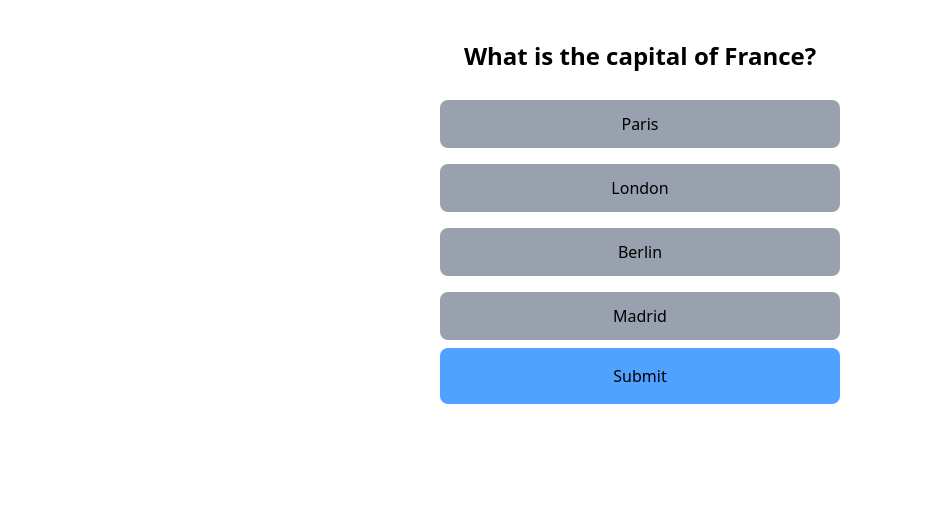
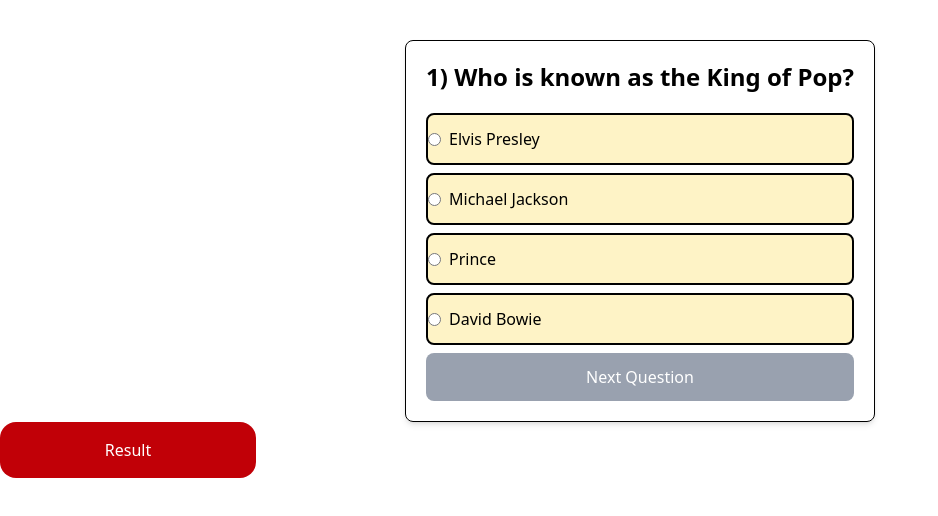
Before and after one commit to sunilsd7/Quiz-App, a React (Vite) app: page /quiz in a window 1280 px wide. Shown: the top 516 px of the page, without its empty margins (0-938 px from the left). Built offline with nearby package versions, Linux system fonts and the light colour scheme.

Commit message:
Answer check updated

```diff
--- a/src/components/Question.jsx
+++ b/src/components/Question.jsx
@@ -1,20 +1,45 @@
-import React from "react";
+import React, { useState } from "react";
 
-function Question({ question, onAnswer }) {
+function Question({ question, onAnswer,Sn }) {
+  const [selectedOption, setSelectedOption] = useState(null);
+
+  const handleSubmit = (e) => {
+    e.preventDefault();
+    if (selectedOption !== null) {
+      onAnswer(selectedOption);
+      setSelectedOption(null);
+    }
+  };
+
   return (
-    <div className="text-center">
-      <h2 className="text-2xl font-bold">{question.question}</h2>
-      <div className="flex flex-col mt-5">
+    <div className="text-center p-5 border rounded-lg shadow-md max-w-lg mx-auto">
+      <h2 className="text-2xl font-bold">{Sn}) {question.question}</h2>
+
+      <form onSubmit={handleSubmit} className="mt-5">
         {question.options.map((option, index) => (
-          <button
-            key={index}
-            className="  px-6 py-3 my-2 bg-gray-400 rounded-lg hover:bg-green-500 "
-            onClick={() => onAnswer(option)}
-          >
-            {option }
-          </button>
+          <div key={index} className="mb-2 bg-amber-100 border-2 rounded-lg py-3 hover:bg-gray-300">
+            <label className="flex items-center space-x-2 cursor-pointer">
+              <input
+                type="radio"
+                name="answer"
+                value={option}
+                checked={selectedOption === option}
+                onChange={() => setSelectedOption(option)}
+                className="mr-2 text-2xl"
+              />
+              {option}
+            </label>
+          </div>
         ))}
-      </div>
+
+        <button
+          type="submit"
+          disabled={selectedOption === null}
+          className="bg-blue-500 w-full py-3 text-white rounded-lg disabled:bg-gray-400"
+        >
+          Next Question
+        </button>
+      </form>
     </div>
   );
 }
--- a/src/components/Quiz.jsx
+++ b/src/components/Quiz.jsx
@@ -3,58 +3,67 @@
 import Question from "./Question";
 import Result from "./Result";
 
+const shuffleArray = (array) => {
+
+    for (let i = array.length - 1; i > 0; i--) {
+      const j = Math.floor(Math.random() * (i + 1));
+      [array[i], array[j]] = [array[j], array[i]];
+    }
+    return array;
+
+};
 
 function Quiz() {
   const [currentQuestionIndex, setCurrentQuestionIndex] = useState(0);
   const [score, setScore] = useState(0);
   const [gameOver, setGameOver] = useState(false);
-    const [setsubmit]=useState(true);
+  const [userResponses, setUserResponses] = useState([]);
+
+  const shuffledQuestions = shuffleArray([...questions]);
 
   const handleAnswer = (selectedOption) => {
-      if (selectedOption === questions[currentQuestionIndex].answer) {
-        setScore(score + 1);
-      }else(
-        setScore(score -0.5)
-      )
+    const currentQuestion = shuffledQuestions[currentQuestionIndex];
+    const isCorrect = selectedOption === currentQuestion.answer;
+    if (selectedOption === shuffledQuestions[currentQuestionIndex].answer) {
+      setScore((prevScore) => prevScore + 1);
+    } else {
+      setScore((prevScore) => prevScore - 0.5);
+    }
 
+    setUserResponses((prevResponses) => [
+      ...prevResponses,
+      {
+        question: currentQuestion.question,
+        selectedAnswer: selectedOption,
+        correctAnswer: currentQuestion.answer,
+        isCorrect: isCorrect,
+      },
+    ]);
     const nextIndex = currentQuestionIndex + 1;
-      if (nextIndex < questions.length) {
+    if (nextIndex < shuffledQuestions.length) {
       setCurrentQuestionIndex(nextIndex);
     } else {
       setGameOver(true);
-        setsubmit(false)
     }
   };
-
-    const handleSubmit =(e) =>{
-      e.preventDefault();
-
-      if(handleSubmit){
-
+  const handleSubmit=()=>{
     setGameOver(true);
-        setsubmit(false);
-      }
   }
 
   return (
-      <div className="grid w-100 mx-auto items-center mt-10">
+    <div className="grid w-100%  mt-10">
       {gameOver ? (
-          <Result score={score} total={currentQuestionIndex} />
+        <Result score={score} total={questions.length} userResponses={userResponses} />
       ) : (
         <>
           <Question
-            question={questions[currentQuestionIndex]}
+            question={shuffledQuestions[currentQuestionIndex]}
             onAnswer={handleAnswer}
-
+            Sn={currentQuestionIndex+1}
           />
-          <button onClick={handleSubmit} className="bg-blue-400 rounded-lg py-4">Submit</button>
-
-
+          <button onClick={handleSubmit} className="bg-red-700 text-white w-64  py-4 rounded-2xl"> Result</button>
         </>
       )}
-
-
-
     </div>
   );
 }
--- a/src/components/Result.jsx
+++ b/src/components/Result.jsx
@@ -1,17 +1,39 @@
+
 import React from "react";
-import { Link } from "react-router-dom";
 
-function Result({ score, total }) {
-    if(score<0){
-        score=0;
-    }
+function Result({ score, total, userResponses }) {
+if(score<0 ){
+  score=0;
+}
+
   return (
-    <div className="text-center">
-      <h2 className="text-3xl font-bold">Game Over</h2>
-      <p className="text-xl mt-4">You scored {score} out of {total}</p>
-      <Link to="/" className="mt-5 bg-blue-500 text-white px-6 py-3 rounded-lg inline-block">
-        Play Again
-      </Link>
+    <div className="text-center p-5 border rounded-lg shadow-md max-w-lg mx-auto bg-amber-200">
+      <h2 className="text-2xl font-bold mb-4">Quiz Completed!</h2>
+      <p className="text-lg">Your Score: {score} / {total}</p>
+
+      <h3 className="text-xl font-bold mt-6">Review Your Answers:</h3>
+      <div className="mt-4 text-left">
+        {userResponses.map((response, index) => (
+          <div key={index} className="mb-4 p-3 border rounded-md">
+            <p className="font-semibold">
+              {index + 1}. {response.question}
+            </p>
+            <p className={response.isCorrect ? "text-green-500 font-bold text-xl" : "text-red-500 text-xl font-bold"}>
+              Your Answer: {response.selectedAnswer}
+            </p>
+            {!response.isCorrect && (
+              <p className="text-green-500 font-bold text-xl">Correct Answer: {response.correctAnswer}</p>
+            )}
+          </div>
+        ))}
+      </div>
+
+      <button
+        onClick={() => window.location.reload()}
+        className="mt-4 bg-blue-500 text-white py-2 px-5 rounded-lg"
+      >
+        Restart Quiz
+      </button>
     </div>
   );
 }
```
Lines whose indentation alone changed are shown as unchanged.
